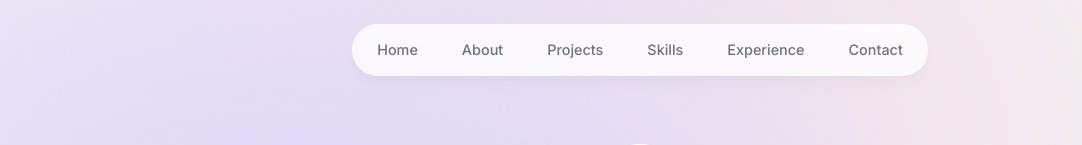
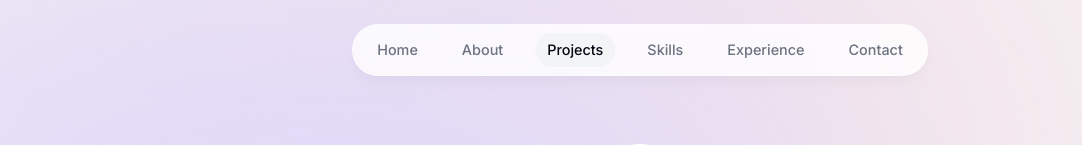
Before and after one commit to AliKhachab/PortfolioWebsite, a Next.js app: page / in a window 1280 px wide. Shown: the top 145 px of the page, without its empty margins (0-1082 px from the left). Built offline with nearby package versions, Linux system fonts and the light colour scheme; grey boxes are pictures that could not be loaded.

Commit message:
Nav bar more complete incl. animations, ref <-> navbar

```diff
--- a/app/layout.tsx
+++ b/app/layout.tsx
@@ -1,7 +1,7 @@
-import './globals.css'
-import { Inter } from 'next/font/google'
-import Header from '@/components/header'
-import Intro from '@/components/intro'
+import './globals.css';
+import { Inter } from 'next/font/google';
+import Header from '@/components/header';
+import ActiveSectionContextProvider from '@/context/active-section-context';
 
 const inter = Inter({ subsets: ['latin'] })
 
@@ -20,8 +20,11 @@
       <body className={`${inter.className} pt-28 sm:pt-36 bg-gray-100 text-gray-950 relative h-[5000px]`}>
         <div className="bg-[#fbe2e3] absolute top-[-6rem] -z-10 right-[11rem] h-[31.25rem] w-[31.25rem] rounded-full blur-[10rem] sm:w-[68.75rem]"></div>
         <div className="bg-[#dbd7fb] absolute top-[-1rem] -z-10 left-[-35rem] h-[31.25rem] w-[50rem] rounded-full blur-[10rem] sm:w-[68.75rem] md:left-[-33rem] lg:left-[-28rem] xl:left-[-15rem] 2xl:left-[-5rem]"></div>
-        <Header />
-        {children}
+        <ActiveSectionContextProvider>
+          <Header />
+          {children}
+        </ActiveSectionContextProvider>
+
         </body>
     </html>
   )
--- a/components/about.tsx
+++ b/components/about.tsx
@@ -1,11 +1,25 @@
 "use client";
-import React from "react";
+import React, { useEffect } from "react";
 import { motion } from "framer-motion";
 import SectionHeading from "./section-heading";
+import { useInView } from "react-intersection-observer";
+import { useActiveSectionContext } from "@/context/active-section-context";
 
 export default function AboutMe() {
+  const { ref, inView } = useInView({threshold:0.75});
+  const { setActiveSection } = useActiveSectionContext();
+
+  useEffect( () => {
+    if (inView) {
+      setActiveSection("About");
+    }
+  }, [inView, setActiveSection]);
+
+
   return (
-    <motion.section className="mb-28 max-w-[45rem] text-center leading-8 scroll-mt-28"
+    <motion.section
+    ref={ref}
+    className="mb-28 max-w-[45rem] text-center leading-8 scroll-mt-28"
     initial={{y:100, opacity:0}}
     animate={{y:0, opacity:1}}
     transition={{delay:0.175, type: "bounce"}}
@@ -19,4 +33,5 @@
       </p>
     </motion.section>
   )
+
 }
--- a/components/header.tsx
+++ b/components/header.tsx
@@ -1,10 +1,15 @@
 "use client";
-import React from "react";
-import { motion } from "framer-motion";
+import React, { useContext, useState } from "react";
+import { motion, spring } from "framer-motion";
 import { links } from "@/lib/data";
 import Link from "next/link";
+import clsx from "clsx";
+import { useActiveSectionContext } from "@/context/active-section-context";
+
 
 export default function Header() {
+    const { activeSection, setActiveSection } = useActiveSectionContext();
+
     return (
          <header className="z-[999] fixed">
         <motion.div className="fixed top-0 left-1/2 -translate-x-1/2 h-[4.5rem] w-full rounded-none border border-white border-opacity-40 bg-white bg-opacity-80 shadow-lg shadow-black/[0.03] backdrop-blur-[0.5rem] sm:top-6 sm:h-[3.25rem] sm:w-[36rem] sm:rounded-full"
@@ -16,11 +21,15 @@
             <ul className="flex w-[22rem] flex-wrap items-center justify-center gap-y-1 text-[0.9rem] font-medium text-gray-500 sm:w-[initial] sm:flex-nowrap sm:gap-5">
                 {
                     links.map(link => (
-                        <motion.li className="h-3/4 flex items-center justify-center" key={link.hash}
+                        <motion.li className="relative h-3/4 flex items-center justify-center" key={link.hash}
                         initial={{y : -100, opacity : 0}}
                         animate={{y : 0, opacity : 1}}
                         transition={{type: "spring", bounce: 0.34}}>
-                            <Link className="flex items-center justify-center w-full px-3 py-3 hover:text-gray-950 transition" href = {link.hash}>{link.name}</Link>
+                            <Link className={clsx("flex items-center justify-center w-full px-3 py-3 hover:text-gray-950 transition", {"text-gray-950": activeSection === link.name,})}
+                            href = {link.hash} onClick={() => setActiveSection(link.name)} > {link.name}
+                            {link.name === activeSection &&
+                            (<motion.span className="bg-gray-100 rounded-full absolute inset-0 -z-10" layoutId="activeSection" transition={{type: "spring", stiffness: 380, damping: 30}}></motion.span>)}
+                            </Link>
                         </motion.li>
                     ))
                 }
--- a/components/intro.tsx
+++ b/components/intro.tsx
@@ -1,5 +1,5 @@
 "use client";
-import React from 'react'
+import React, { useEffect } from 'react'
 import Image from 'next/image';
 import { motion } from 'framer-motion';
 import Link from 'next/link';
@@ -7,10 +7,20 @@
 import { BsLinkedin } from 'react-icons/bs';
 import { BsGithub } from 'react-icons/bs';
 import { HiDownload } from 'react-icons/hi';
+import { useActiveSectionContext } from '@/context/active-section-context';
+import { useInView } from 'react-intersection-observer';
 
 export default function Intro() {
+  const { ref, inView } = useInView({threshold:0.5});
+  const { setActiveSection } = useActiveSectionContext();
+
+  useEffect( () => {
+    if (inView) {
+      setActiveSection("Home");
+    }
+  }, [inView, setActiveSection]);
   return (
-    <section className = "mb-28 max-w-[50rem] text-center sm:mb-0 scroll-mt-[100rem]" id="home">
+    <section className="mb-28 max-w-[50rem] text-center sm:mb-0 scroll-mt-[100rem]" id="home" ref={ref}>
         <div className="flex items-center justify-center">
             <div className = "relative">
                 <motion.div
--- a/components/projects.tsx
+++ b/components/projects.tsx
@@ -1,13 +1,25 @@
-import React from 'react';
+"use client";
+import React, { useEffect } from 'react';
 import SectionHeading from './section-heading';
 import { projectsData } from '@/lib/data';
 import Project from './project';
+import { useActiveSectionContext } from "@/context/active-section-context";
+import { useInView } from "react-intersection-observer";
 
 
 
 export default function Projects() {
+  const { ref, inView } = useInView({threshold:0.5});
+  const { setActiveSection } = useActiveSectionContext();
+
+  useEffect( () => {
+    if (inView) {
+      setActiveSection("Projects");
+    }
+  }, [inView, setActiveSection]);
+
   return (
-    <section className = "text-center justify-center items-center scroll-mt-28" id="projects">
+    <section className = "text-center justify-center items-center scroll-mt-28" id="projects" ref={ref}>
         <SectionHeading>My projects</SectionHeading>
         <div>
             { // note that these projects should be turned into mine soon, not the YouTuber's. this is just filler
--- /dev/null
+++ b/context/active-section-context.tsx
@@ -0,0 +1,33 @@
+"use client";
+import React, { useState, createContext, useContext } from 'react';
+import { links } from "@/lib/data";
+import { HiFolderDownload } from 'react-icons/hi';
+
+type SectionName = typeof links[number]["name"];
+
+type ActiveSectionContextProviderProps = {
+    children: React.ReactNode,
+};
+
+type ActiveSectionContextType = {
+    activeSection: SectionName;
+    setActiveSection: React.Dispatch<React.SetStateAction<SectionName>>
+};
+
+export const ActiveSectionContext = createContext<ActiveSectionContextType | null>(null);
+
+export default function ActiveSectionContextProvider( { children }: ActiveSectionContextProviderProps ) {
+  const [activeSection, setActiveSection] = useState<SectionName>("Home");
+  return (
+  <ActiveSectionContext.Provider value={{activeSection, setActiveSection}}>{children}</ActiveSectionContext.Provider>
+  );
+
+}
+
+export function useActiveSectionContext() {
+    const context = useContext(ActiveSectionContext);
+    if (context === null) {
+        throw new Error("useActiveSectionContext must be used within an ActiveSectionContextProvider.");
+    }
+    return context;
+}
--- a/package.json
+++ b/package.json
@@ -13,6 +13,7 @@
     "@types/react": "18.2.46",
     "@types/react-dom": "18.2.18",
     "autoprefixer": "10.4.16",
+    "clsx": "^2.1.0",
     "eslint": "8.56.0",
     "eslint-config-next": "14.0.4",
     "framer-motion": "^10.16.16",
@@ -21,6 +22,7 @@
     "react": "18.2.0",
     "react-dom": "18.2.0",
     "react-icons": "^4.12.0",
+    "react-intersection-observer": "^9.5.3",
     "tailwindcss": "3.4.0",
     "typescript": "5.3.3"
   }
```
Also changed, not shown: 2 other files (tests, documents, lock files or other folders).
